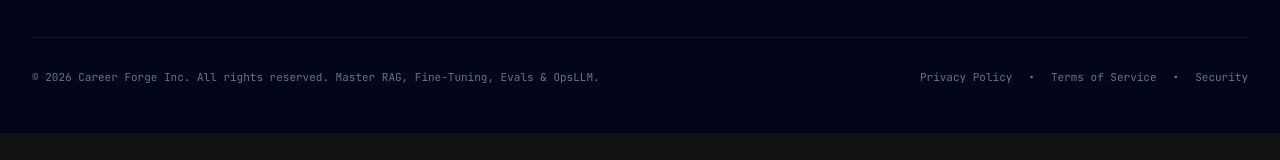
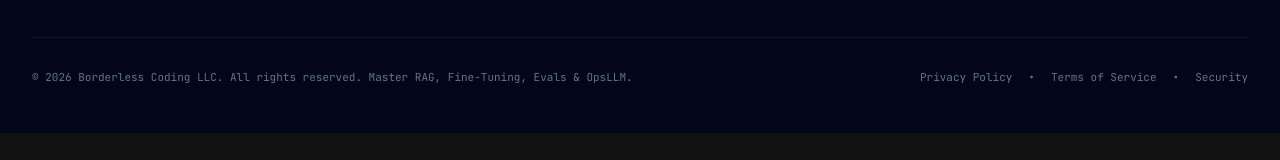
Before and after one commit to BorderlessCodingHub/career-forge-v2, a Next.js app in the folder apps/frontend/: page /career-forge/welcome in a window 1280 px wide. Shown: the part 11316-11476 px from the top of the page. Built offline with nearby package versions, Linux system fonts and the light colour scheme; no server answers.

Commit message:
Use Borderless Coding LLC in the welcome footer copyright.
Legal entity on the marketing landing should match the operating company, not Career Forge Inc.

```diff
--- a/apps/frontend/src/components/marketing/welcome/Footer.tsx
+++ b/apps/frontend/src/components/marketing/welcome/Footer.tsx
@@ -109,7 +109,7 @@ export function Footer() {
 
         <div className="pt-8 flex flex-col sm:flex-row items-center justify-between gap-4 text-[11px] text-slate-500 font-mono">
           <div>
-            © 2026 Career Forge Inc. All rights reserved. Master RAG, Fine-Tuning, Evals & OpsLLM.
+            © 2026 Borderless Coding LLC. All rights reserved. Master RAG, Fine-Tuning, Evals & OpsLLM.
           </div>
 
           <div className="flex items-center gap-4">
```
Also changed, not shown: 1 other file (tests, documents, lock files or other folders).
